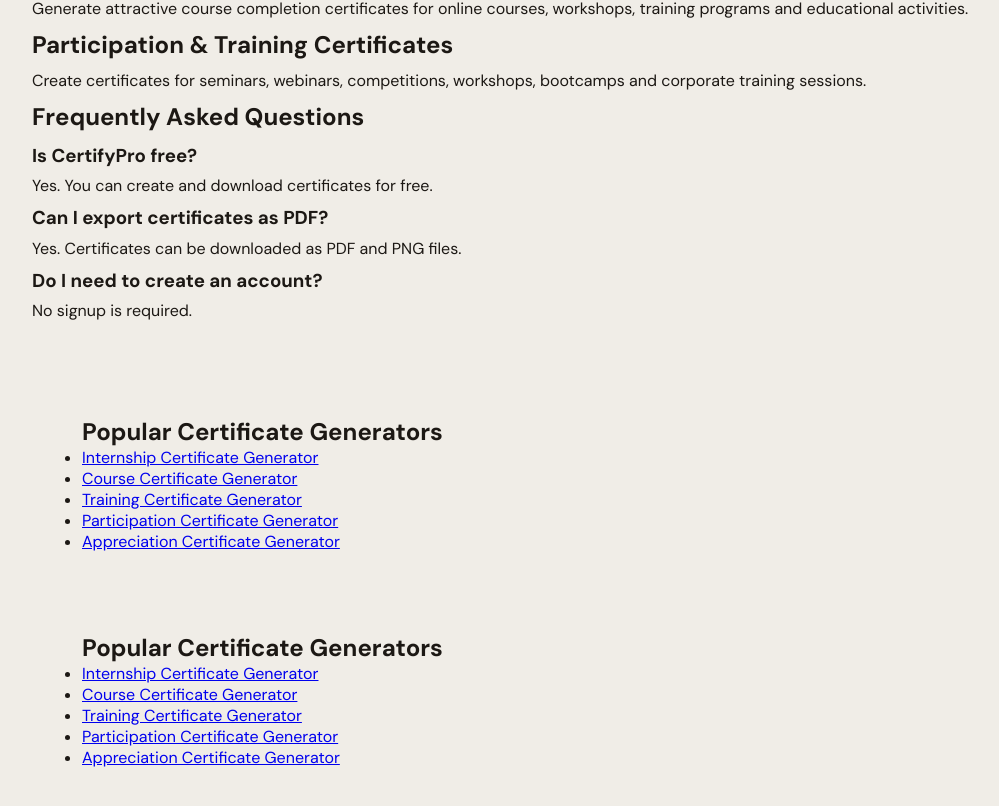
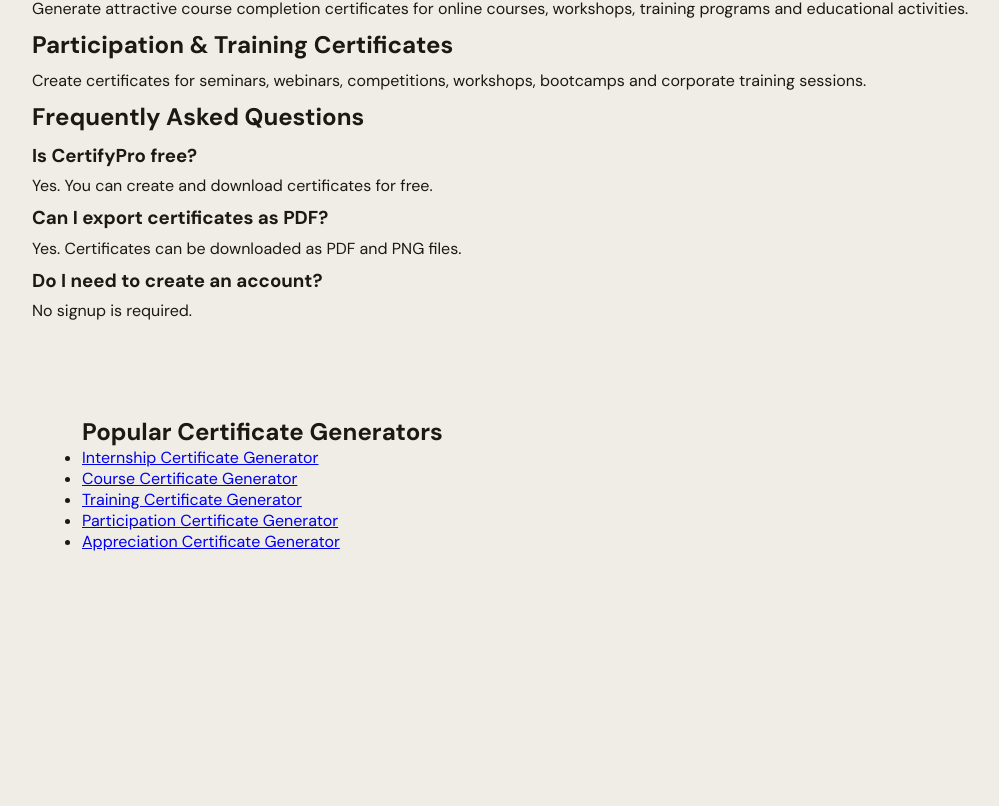
Before and after one commit to TejasTheScientist/certifypro, a plain HTML site: page index.html in a window 1280 px wide. Shown: the part 2129-2935 px from the top of the page, without its empty margins (78-1077 px from the left). After the commit the page ends 2741 px from the top, so only its background shows below. Drawn offline with nearby package versions, Linux system fonts and the light colour scheme.

Commit message:
Update index.html

```diff
--- a/index.html
+++ b/index.html
@@ -1210,16 +1210,6 @@
 <li><a href="/appreciation-certificate-generator.html">Appreciation Certificate Generator</a></li>
 </ul>
 </section>
-  <section style="max-width:1000px;margin:40px auto;padding:20px;">
-<h2>Popular Certificate Generators</h2>
 
-<ul>
-<li><a href="/internship-certificate-generator.html">Internship Certificate Generator</a></li>
-<li><a href="/course-certificate-generator.html">Course Certificate Generator</a></li>
-<li><a href="/training-certificate-generator.html">Training Certificate Generator</a></li>
-<li><a href="/participation-certificate-generator.html">Participation Certificate Generator</a></li>
-<li><a href="/appreciation-certificate-generator.html">Appreciation Certificate Generator</a></li>
-</ul>
-</section>
 </body>
 </html>
```
